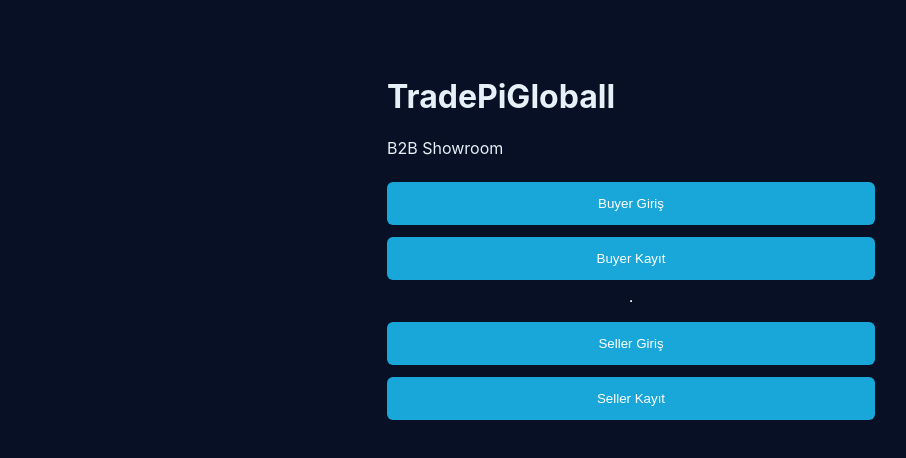
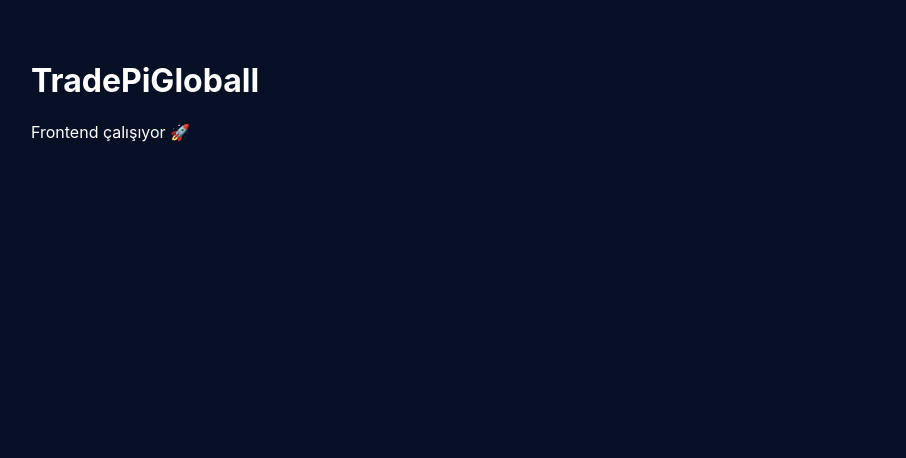
Before and after one commit to Bugsbuny24/Tradepigloball, a React (Vite) app: page / in a window 1280 px wide. Shown: the top 458 px of the page, without its empty margins (9-915 px from the left). Built offline with nearby package versions, Linux system fonts and the light colour scheme; no server answers.

Commit message:
Update Home.jsx

```diff
--- a/src/pages/Home.jsx
+++ b/src/pages/Home.jsx
@@ -1,30 +1,8 @@
-import { useNavigate } from "react-router-dom";
-
 export default function Home() {
-  const nav = useNavigate();
-
   return (
-    <div style={{ maxWidth: 520, margin: "40px auto", padding: 16 }}>
+    <div style={{ color: "white", padding: 40 }}>
       <h1>TradePiGloball</h1>
-      <p>B2B Showroom</p>
-
-      <div style={{ display:"grid", gap:12, marginTop:24 }}>
-        <button style={{ padding: 14 }} onClick={() => nav("/login?as=buyer")}>
-          Buyer Giriş
-        </button>
-        <button style={{ padding: 14 }} onClick={() => nav("/buyer/signup")}>
-          Buyer Kayıt
-        </button>
-
-        <hr />
-
-        <button style={{ padding: 14 }} onClick={() => nav("/login?as=seller")}>
-          Seller Giriş
-        </button>
-        <button style={{ padding: 14 }} onClick={() => nav("/seller/signup")}>
-          Seller Kayıt
-        </button>
-      </div>
+      <p>Frontend çalışıyor 🚀</p>
     </div>
   );
 }
```
